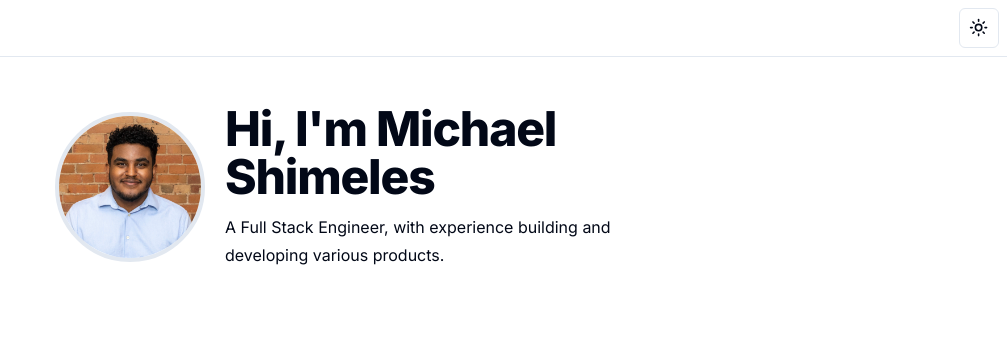
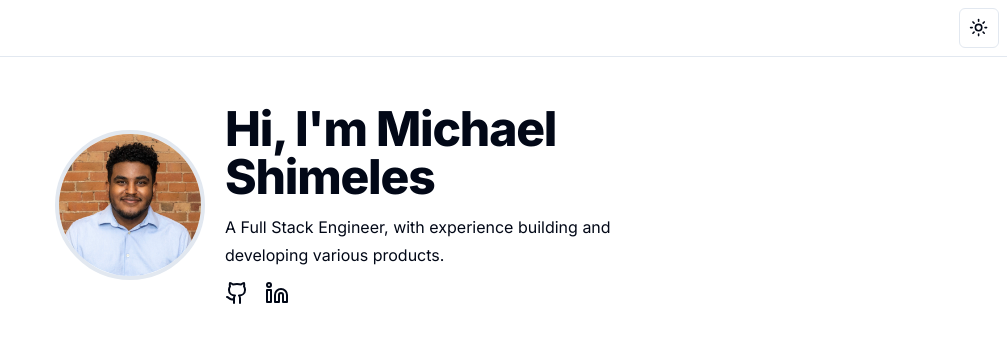
Before and after one commit to michaelshimeles/personal-portfolio, a Next.js app: page / in a window 1280 px wide. Shown: the top 342 px of the page, without its empty margins (273-1280 px from the left). Built offline with nearby package versions, Linux system fonts and the light colour scheme.

Commit message:
Added github and linkedin links

```diff
--- a/components/Hero.tsx
+++ b/components/Hero.tsx
@@ -1,7 +1,10 @@
 import React from 'react'
 import Image from 'next/image';
+import { Button } from './ui/button';
+import Link from 'next/link';
+import { GithubIcon, LinkedinIcon } from 'lucide-react';
 
-const Hero= ({ }) => {
+const Hero = ({ }) => {
     return (
         <div className='flex items-center gap-5 sm:w-[80%] md:w-[60%] lg:w-[50%] p-2'>
             <Image src="/pfp.png" width={150} height={150} alt='profile picture' className='rounded-full border-4' />
@@ -12,6 +15,14 @@ const Hero= ({ }) => {
                 <p className="leading-7 [&:not(:first-child)]:mt-3">
                     A Full Stack Engineer, with experience building and developing various products.
                 </p>
+                <div className='flex space-x-4'>
+                    <Link href="https://github.com/michaelshimeles" target='_blank' className='pt-3 cursor-pointer'>
+                        <GithubIcon />
+                    </Link>
+                    <Link href="https://www.linkedin.com/in/michaelshimeles/" target='_blank' className='pt-3 cursor-pointer'>
+                        <LinkedinIcon />
+                    </Link>
+                </div>
             </div>
         </div>
     );
```
